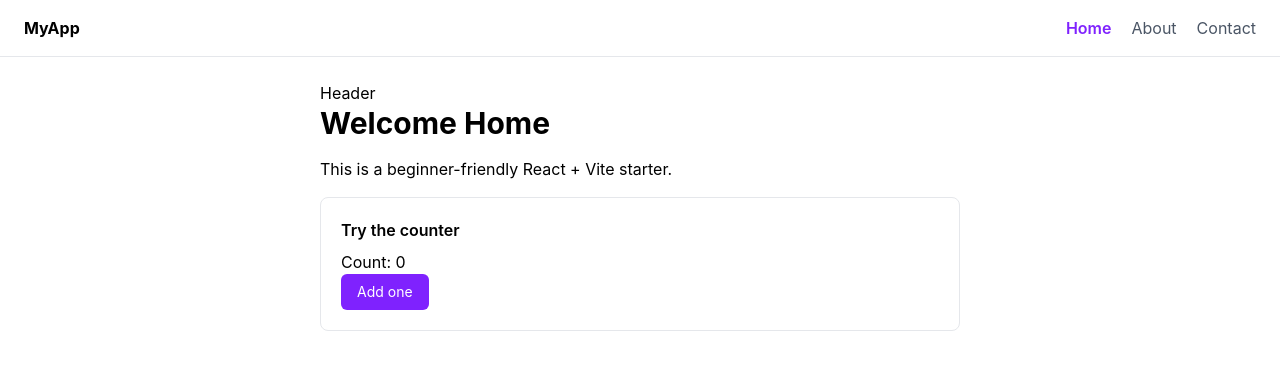
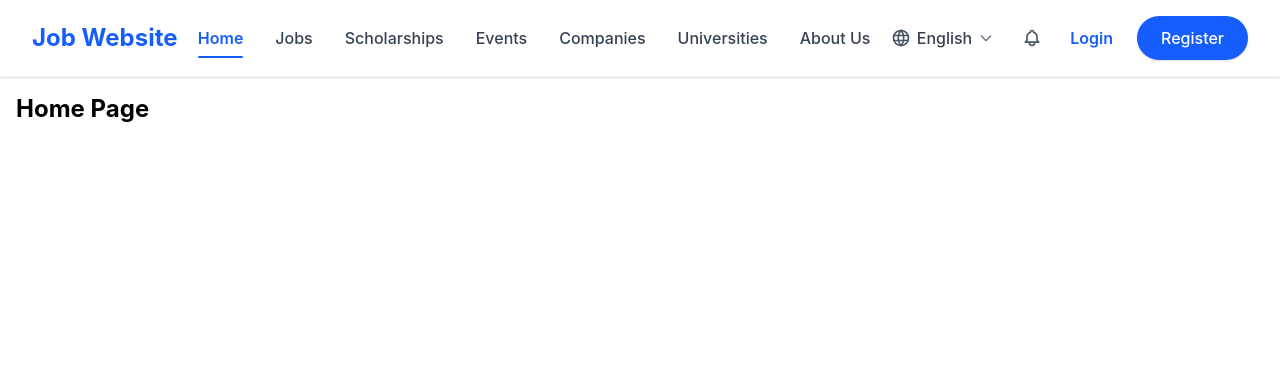
Before and after one commit to TeamProjectSpringBootETEC/FindYourPathFrontend, a React (Vite) app: page / in a window 1280 px wide. Shown: the top 370 px of the page. Built offline with nearby package versions, Linux system fonts and the light colour scheme.

Commit message:
did header

```diff
--- a/package.json
+++ b/package.json
@@ -11,6 +11,7 @@
   },
   "dependencies": {
     "@tailwindcss/vite": "^4.3.3",
+    "lucide-react": "^1.43.0",
     "react": "^19.2.8",
     "react-dom": "^19.2.8",
     "react-router-dom": "^7.18.2",
--- a/src/App.jsx
+++ b/src/App.jsx
@@ -1,25 +1,16 @@
-import { Routes, Route } from 'react-router-dom'
-import Navbar from '@/components/Navbar'
-import Home from '@/pages/Home'
-import About from '@/pages/About'
-import Contact from '@/pages/Contact'
-import NotFound from '@/pages/NotFound'
+import React from 'react'
+import Navbar from './components/Navbar'
+import RouteApp from './Routes/RouteApp'
 
 function App() {
   return (
     <>
-      {/* Navbar sits outside Routes so it stays visible on every page */}
+      <div>
       <Navbar />
-      <main className="mx-auto max-w-2xl px-4 pt-6 pb-16">
-        <h1>Header</h1>
-        <Routes>
-          <Route path="/" element={<Home />} />
-          <Route path="/about" element={<About />} />
-          <Route path="/contact" element={<Contact />} />
-          {/* "*" matches any path that didn't match a route above */}
-          <Route path="*" element={<NotFound />} />
-        </Routes>
+      <main>
+        <RouteApp />
       </main>
+    </div>
     </>
   )
 }
--- /dev/null
+++ b/src/Routes/RouteApp.jsx
@@ -0,0 +1,20 @@
+import React from 'react'
+import { Route, Routes } from 'react-router-dom'
+
+function RouteApp() {
+  return (
+    <>
+      <Routes>
+      <Route path="/" element={<h1 className="p-4 text-2xl font-bold">Home Page</h1>} />
+      <Route path="/job" element={<h1 className="p-4 text-2xl font-bold">Job Page</h1>} />
+      <Route path="/scholarships" element={<h1 className="p-4 text-2xl font-bold">Scholarships Page</h1>} />
+      <Route path="/events" element={<h1 className="p-4 text-2xl font-bold">Events Page</h1>} />
+      <Route path="/companies" element={<h1 className="p-4 text-2xl font-bold">Companies Page</h1>} />
+      <Route path="/universities" element={<h1 className="p-4 text-2xl font-bold">Universities Page</h1>} />
+      <Route path="/about" element={<h1 className="p-4 text-2xl font-bold">About Us Page</h1>} />
+    </Routes>
+    </>
+  )
+}
+
+export default RouteApp
--- a/src/components/Button.jsx
+++ b/src/components/Button.jsx
@@ -1,20 +1,6 @@
-// Reusable button so every page shares the same look instead of styling its own <button>
-const variants = {
-  primary: 'bg-violet-600 text-white hover:bg-violet-700',
-  secondary: 'border border-gray-300 text-gray-900 hover:bg-gray-50',
+function Buttom (){
+  return <>
+
+
+  </>
 }
-
-// className is optional so callers can add layout (margin, self-align) without forking the component
-function Button({ children, onClick, type = 'button', variant = 'primary', className = '' }) {
-  return (
-    <button
-      type={type}
-      onClick={onClick}
-      className={`cursor-pointer rounded-md px-4 py-2 text-sm ${variants[variant]} ${className}`}
-    >
-      {children}
-    </button>
-  )
-}
-
-export default Button
--- a/src/components/Card.jsx
+++ b/src/components/Card.jsx
@@ -1,11 +1,9 @@
 // Reusable box so pages don't repeat the same border/padding markup
 function Card({ title, children }) {
-  return (
-    <div className="mt-4 rounded-lg border border-gray-200 p-5 text-left">
-      {title && <h3 className="mb-2 font-semibold">{title}</h3>}
-      <div>{children}</div>
-    </div>
-  )
+  return <>
+
+
+  </>;
 }
 
-export default Card
+export default Card;
--- a/src/components/Navbar.jsx
+++ b/src/components/Navbar.jsx
@@ -1,27 +1,178 @@
-import { NavLink } from 'react-router-dom'
+import React, { useState, useRef, useEffect } from "react";
+import { NavLink, Link } from "react-router-dom";
 
-// NavLink (not Link) because it tells us isActive, so we can highlight the current page
-function linkClass({ isActive }) {
-  return isActive ? 'font-semibold text-violet-600' : 'text-gray-600 hover:text-gray-900'
+function Navbar() {
+  const [selectedLang, setSelectedLang] = useState("English");
+  const [langOpen, setLangOpen] = useState(false);
+  const langDropdownRef = useRef(null);
+
+  const navLinks = [
+    { name: "Home", path: "/" },
+    { name: "Jobs", path: "/job" },
+    { name: "Scholarships", path: "/scholarships" },
+    { name: "Events", path: "/events" },
+    { name: "Companies", path: "/companies" },
+    { name: "Universities", path: "/universities" },
+    { name: "About Us", path: "/about" },
+  ];
+
+  const languages = [
+    { code: "en", name: "English" },
+    { code: "km", name: "Khmer" },
+  ];
+
+  // Close dropdown when clicking outside
+  useEffect(() => {
+    const handleClickOutside = (event) => {
+      if (
+        langDropdownRef.current &&
+        !langDropdownRef.current.contains(event.target)
+      ) {
+        setLangOpen(false);
+      }
+    };
+    document.addEventListener("mousedown", handleClickOutside);
+    return () => document.removeEventListener("mousedown", handleClickOutside);
+  }, []);
+
+  return (
+    <nav className="flex justify-between items-center px-8 py-4 bg-white shadow-sm border-b border-gray-100">
+      <h1 className="text-2xl text-blue-600 font-bold">Job Website</h1>
+
+      {/* Navigation Links */}
+      <div className="flex items-center gap-8">
+        {navLinks.map((link) => (
+          <NavLink
+            key={link.name}
+            to={link.path}
+            className={({ isActive }) =>
+              `relative py-2 text-base font-medium transition-colors ${
+                isActive
+                  ? "text-blue-600 font-semibold after:absolute after:bottom-0 after:left-0 after:w-full after:h-0.5 after:bg-blue-600 after:rounded-full"
+                  : "text-gray-700 hover:text-blue-600"
+              }`
+            }
+          >
+            {link.name}
+          </NavLink>
+        ))}
+      </div>
+
+      {/* Right Controls */}
+      <div className="flex items-center gap-6">
+        {/* Language Selector Dropdown */}
+        <div className="relative" ref={langDropdownRef}>
+          <button
+            type="button"
+            onClick={() => setLangOpen(!langOpen)}
+            className="flex items-center gap-1.5 text-gray-700 hover:text-blue-600 font-medium focus:outline-none"
+          >
+            <svg
+              xmlns="http://www.w3.org/2000/svg"
+              className="w-5 h-5 text-gray-600"
+              fill="none"
+              viewBox="0 0 24 24"
+              stroke="currentColor"
+              strokeWidth="2"
+            >
+              <path
+                strokeLinecap="round"
+                strokeLinejoin="round"
+                d="M21 12a9 9 0 11-18 0 9 9 0 0118 0z"
+              />
+              <path
+                strokeLinecap="round"
+                strokeLinejoin="round"
+                d="M3.6 9h16.8M3.6 15h16.8"
+              />
+              <path
+                strokeLinecap="round"
+                strokeLinejoin="round"
+                d="M11.5 3a17 17 0 000 18M12.5 3a17 17 0 010 18"
+              />
+            </svg>
+            <span>{selectedLang}</span>
+            <svg
+              xmlns="http://www.w3.org/2000/svg"
+              className={`w-4 h-4 text-gray-500 transition-transform ${
+                langOpen ? "rotate-180" : ""
+              }`}
+              fill="none"
+              viewBox="0 0 24 24"
+              stroke="currentColor"
+              strokeWidth="2"
+            >
+              <path
+                strokeLinecap="round"
+                strokeLinejoin="round"
+                d="M19 9l-7 7-7-7"
+              />
+            </svg>
+          </button>
+
+          {/* Language Dropdown List */}
+          {langOpen && (
+            <div className="absolute right-0 mt-2 w-36 bg-white rounded-lg shadow-lg border border-gray-100 py-1 z-50">
+              {languages.map((lang) => (
+                <button
+                  key={lang.code}
+                  type="button"
+                  onClick={() => {
+                    setSelectedLang(lang.name);
+                    setLangOpen(false);
+                  }}
+                  className={`block w-full text-left px-4 py-2 text-sm transition-colors hover:bg-gray-50 hover:text-blue-600 ${
+                    lang.name === selectedLang
+                      ? "font-semibold text-blue-600 bg-blue-50/50"
+                      : "text-gray-700"
+                  }`}
+                >
+                  {lang.name}
+                </button>
+              ))}
+            </div>
+          )}
+        </div>
+
+        {/* Notification Bell */}
+        <button
+          className="text-gray-600 hover:text-blue-600 p-1"
+          aria-label="Notifications"
+        >
+          <svg
+            xmlns="http://www.w3.org/2000/svg"
+            className="w-5 h-5"
+            fill="none"
+            viewBox="0 0 24 24"
+            stroke="currentColor"
+            strokeWidth="2"
+          >
+            <path
+              strokeLinecap="round"
+              strokeLinejoin="round"
+              d="M15 17h5l-1.405-1.405A2.032 2.032 0 0118 14.158V11a6.002 6.002 0 00-4-5.659V5a2 2 0 10-4 0v.341C7.67 6.165 6 8.388 6 11v3.159c0 .538-.214 1.055-.595 1.436L4 17h5m6 0v1a3 3 0 11-6 0v-1m6 0H9"
+            />
+          </svg>
+        </button>
+
+        {/* Login Link */}
+        <Link
+          to="/login"
+          className="text-blue-600 font-semibold hover:underline"
+        >
+          Login
+        </Link>
+
+        {/* Register Button */}
+        <Link
+          to="/register"
+          className="bg-blue-600 text-white font-medium px-6 py-2.5 rounded-full hover:bg-blue-700 transition-colors shadow-sm"
+        >
+          Register
+        </Link>
+      </div>
+    </nav>
+  );
 }
 
-function Navbar() {
-  return (
-    <nav className="flex items-center justify-between border-b border-gray-200 px-6 py-4">
-      <span className="font-bold">MyApp</span>
-      <div className="flex gap-5">
-        <NavLink to="/" end className={linkClass}>
-          Home
-        </NavLink>
-        <NavLink to="/about" className={linkClass}>
-          About
-        </NavLink>
-        <NavLink to="/contact" className={linkClass}>
-          Contact
-        </NavLink>
-      </div>
-    </nav>
-  )
-}
-
-export default Navbar
+export default Navbar;
--- a/src/main.jsx
+++ b/src/main.jsx
@@ -6,9 +6,8 @@ import './index.css'
 
 // BrowserRouter must wrap App so any component inside can use routing (Link, useNavigate, etc.)
 createRoot(document.getElementById('root')).render(
-  <StrictMode>
     <BrowserRouter>
       <App />
     </BrowserRouter>
-  </StrictMode>,
+
 )
```
Also changed, not shown: 1 other file (tests, documents, lock files or other folders).
